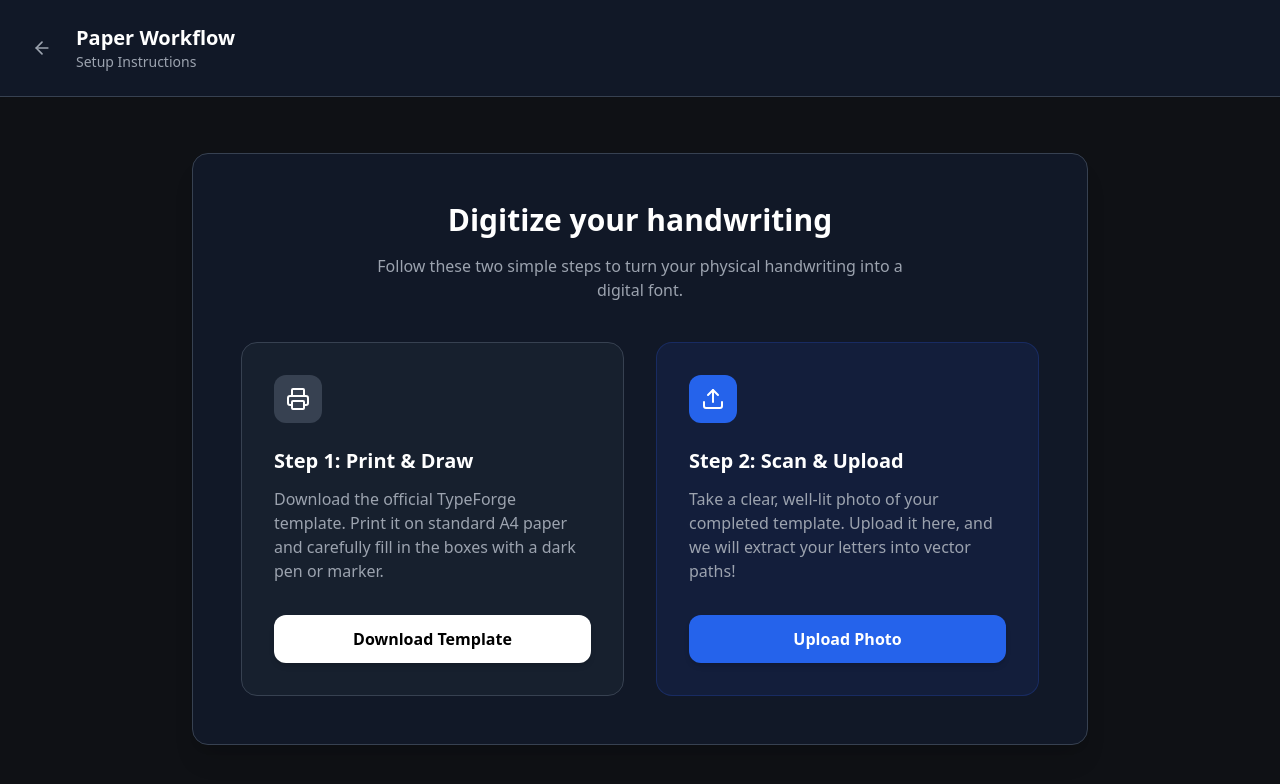
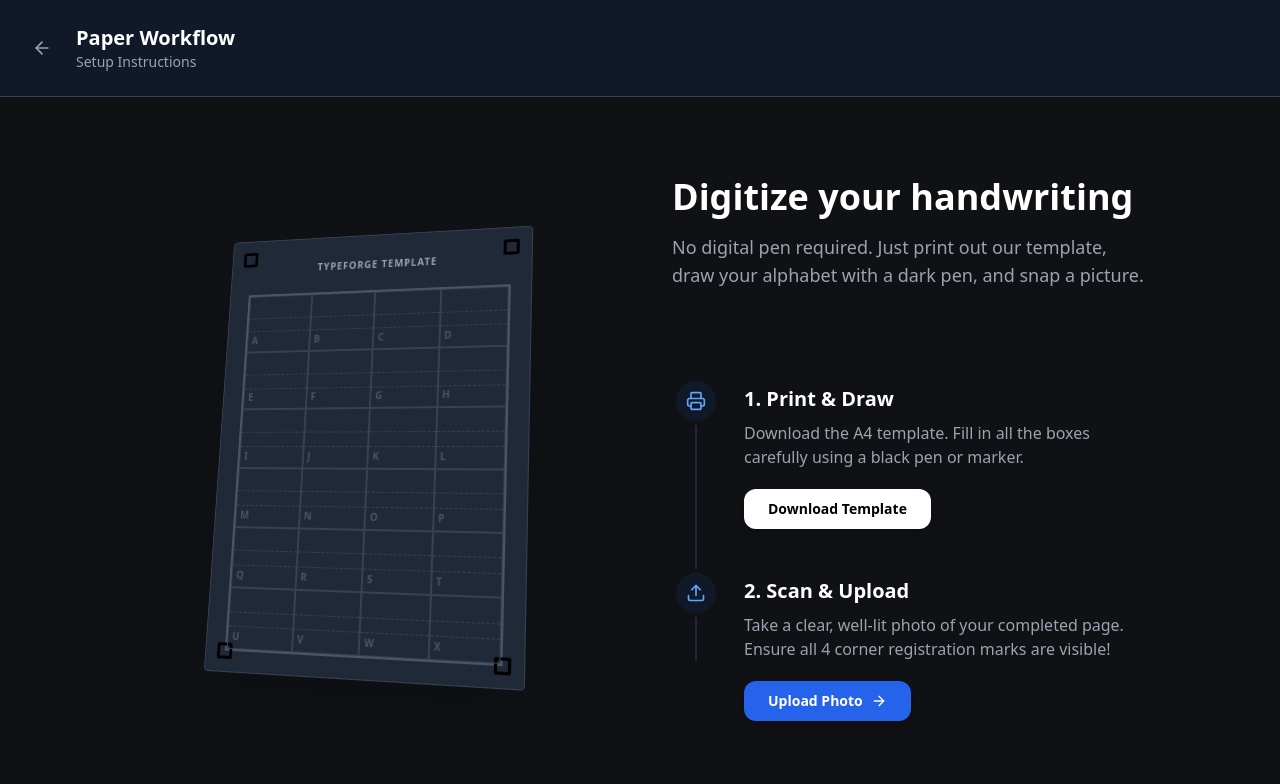
Before and after one commit to 90TUN/TypeForge, a React (Create React App) app: page /paper-setup in a window 1280 px wide. Shown: the top 784 px of the page. Built offline with nearby package versions, Linux system fonts and the light colour scheme.

Commit message:
UI: Add sticky headers, remove Play icon, and fix duplicate extract buttons on mobile

```diff
--- a/src/components/FontTester.jsx
+++ b/src/components/FontTester.jsx
@@ -40,9 +40,9 @@ export default function FontTester({
   }, [fontUrl]);
 
   return (
-    <div className={`flex flex-col h-full w-full ${darkMode ? 'bg-[#0f1115]' : 'bg-gray-100'} animate-fadeIn`}>
+    <div className={`flex flex-col h-full w-full ${darkMode ? 'bg-[#0f1115]' : 'bg-gray-100'} animate-fadeIn overflow-y-auto`}>
       {/* Header */}
-      <header className={`flex items-center p-3 sm:p-4 border-b ${borderColor} ${bgSecondary} shrink-0 shadow-sm z-10`}>
+      <header className={`sticky top-0 flex items-center p-3 sm:p-4 border-b ${borderColor} ${bgSecondary} shrink-0 shadow-sm z-20`}>
         <button
           onClick={() => setAppMode('intro')}
           className={`p-2 rounded-lg hover:${darkMode ? 'bg-gray-700' : 'bg-gray-200'} transition shrink-0 mr-4`}
--- a/src/components/PaperSetup.jsx
+++ b/src/components/PaperSetup.jsx
@@ -14,8 +14,6 @@ export default function PaperSetup({
     try {
       const blob = await generateTemplateImage();
       const file = new File([blob], 'TypeForge-Template.png', { type: 'image/png' });
-
-      // Try native share first for mobile devices
       if (navigator.canShare && navigator.canShare({ files: [file] })) {
         await navigator.share({
           files: [file],
@@ -23,7 +21,6 @@ export default function PaperSetup({
           text: 'Print this template to draw your font!',
         });
       } else {
-        // Fallback for desktop / unsupported browsers
         const blobUrl = URL.createObjectURL(blob);
         const a = document.createElement('a');
         a.href = blobUrl;
@@ -35,13 +32,12 @@ export default function PaperSetup({
       }
     } catch (error) {
       console.error('Download failed:', error);
-      // If share was aborted, it throws an AbortError. Ignore it.
     }
   };
 
   return (
     <div className={`flex flex-col h-full w-full ${darkMode ? 'bg-[#0f1115]' : 'bg-gray-100'} overflow-y-auto animate-fadeIn`}>
-      <header className={`flex items-center justify-between p-3 sm:p-6 border-b ${borderColor} ${bgSecondary} shrink-0 shadow-sm z-10 gap-2`}>
+      <header className={`sticky top-0 flex items-center justify-between p-3 sm:p-6 border-b ${borderColor} ${bgSecondary} shrink-0 shadow-sm z-20 gap-2`}>
         <div className="flex items-center gap-2 sm:gap-4 min-w-0">
           <button
             onClick={() => setAppMode('intro')}
@@ -57,44 +53,86 @@ export default function PaperSetup({
         </div>
       </header>
 
-      <div className="flex-1 flex flex-col items-center justify-center p-6">
-        <div className={`max-w-4xl w-full ${bgSecondary} border ${borderColor} rounded-2xl p-8 sm:p-12 shadow-xl`}>
-          <h2 className={`text-3xl font-bold ${textPrimary} mb-4 text-center`}>Digitize your handwriting</h2>
-          <p className={`${textSecondary} text-center mb-10 max-w-xl mx-auto`}>
-            Follow these two simple steps to turn your physical handwriting into a digital font.
+      <div className="flex-1 flex items-center justify-center p-4 sm:p-8">
+        <div className={`max-w-5xl w-full flex flex-col md:flex-row gap-8 sm:gap-16`}>
+
+          {/* Left Side: Visual Preview */}
+          <div className="flex-1 flex flex-col items-center justify-center hidden md:flex" style={{ perspective: '1000px' }}>
+            <div
+              className={`relative w-[320px] h-[452px] ${darkMode ? 'bg-gray-800' : 'bg-white'} rounded shadow-2xl border ${borderColor} p-5 flex flex-col transition-transform duration-500 hover:rotate-0`}
+              style={{ transform: 'rotateY(-15deg) rotateX(10deg)' }}
+            >
+              {/* Fake Registration Marks */}
+              <div className="absolute top-3 left-3 w-4 h-4 border-[3px] border-black rounded-sm" />
+              <div className="absolute top-3 right-3 w-4 h-4 border-[3px] border-black rounded-sm" />
+              <div className="absolute bottom-3 left-3 w-4 h-4 border-[3px] border-black rounded-sm" />
+              <div className="absolute bottom-3 right-3 w-4 h-4 border-[3px] border-black rounded-sm" />
+
+              <div className={`text-center font-bold text-[10px] mt-1 mb-5 uppercase tracking-widest ${darkMode ? 'text-gray-400' : 'text-gray-500'}`}>TypeForge Template</div>
+
+              {/* Fake Grid */}
+              <div className={`flex-1 border-2 ${darkMode ? 'border-gray-600' : 'border-gray-800'} grid grid-cols-4 grid-rows-6 gap-0`}>
+                {Array.from({length: 24}).map((_, i) => (
+                  <div key={i} className={`border ${darkMode ? 'border-gray-700' : 'border-gray-300'} relative flex items-end p-1`}>
+                    <div className={`absolute bottom-[35%] left-0 w-full border-t border-dashed ${darkMode ? 'border-gray-700' : 'border-gray-200'}`} />
+                    <div className={`absolute bottom-[60%] left-0 w-full border-t border-dashed ${darkMode ? 'border-gray-700' : 'border-gray-200'}`} />
+                    <span className={`text-[10px] font-bold ${darkMode ? 'text-gray-600' : 'text-gray-400'}`}>{String.fromCharCode(65 + i)}</span>
+                  </div>
+                ))}
+              </div>
+            </div>
+          </div>
+
+          {/* Right Side: Instructions */}
+          <div className="flex-1 flex flex-col justify-center">
+            <h2 className={`text-3xl sm:text-4xl font-bold ${textPrimary} mb-4`}>Digitize your handwriting</h2>
+            <p className={`${textSecondary} text-base sm:text-lg mb-12`}>
+              No digital pen required. Just print out our template, draw your alphabet with a dark pen, and snap a picture.
             </p>
 
-          <div className="grid md:grid-cols-2 gap-8">
-            <div className={`p-8 rounded-2xl border ${darkMode ? 'border-gray-700 bg-gray-800/50' : 'border-gray-200 bg-gray-50'}`}>
-              <div className={`w-12 h-12 mb-6 rounded-xl flex items-center justify-center ${darkMode ? 'bg-gray-700 text-white' : 'bg-gray-200 text-black'}`}>
-                <Printer size={24} />
+            <div className="space-y-10 relative">
+              {/* Connecting vertical line */}
+              <div className={`absolute left-[23px] top-[40px] bottom-[60px] w-0.5 ${darkMode ? 'bg-gray-800' : 'bg-gray-200'} hidden sm:block`} />
+
+              {/* Step 1 */}
+              <div className="flex flex-col sm:flex-row gap-4 sm:gap-6 relative z-10">
+                <div className={`w-12 h-12 rounded-full flex items-center justify-center shrink-0 border-4 ${darkMode ? 'bg-gray-900 border-[#0f1115] text-blue-400' : 'bg-gray-100 border-gray-100 text-blue-600'} shadow-sm`}>
+                  <Printer size={20} />
                 </div>
-              <h3 className={`text-xl font-bold ${textPrimary} mb-3`}>Step 1: Print & Draw</h3>
-              <p className={`${textSecondary} mb-8`}>
-                Download the official TypeForge template. Print it on standard A4 paper and carefully fill in the boxes with a dark pen or marker.
+                <div className="pt-0 sm:pt-2">
+                  <h3 className={`text-xl font-bold ${textPrimary} mb-2`}>1. Print & Draw</h3>
+                  <p className={`${textSecondary} mb-5 text-sm sm:text-base`}>
+                    Download the A4 template. Fill in all the boxes carefully using a black pen or marker.
                   </p>
                   <button
                     onClick={handleDownloadTemplate}
-                className={`w-full py-3 ${darkMode ? 'bg-white text-black hover:bg-gray-200' : 'bg-black text-white hover:bg-gray-800'} rounded-xl font-bold transition-colors shadow-md`}
+                    className={`px-6 py-2.5 ${darkMode ? 'bg-white text-black hover:bg-gray-200' : 'bg-black text-white hover:bg-gray-800'} rounded-xl font-bold transition-colors shadow-md text-sm w-full sm:w-auto`}
                   >
                     Download Template
                   </button>
                 </div>
+              </div>
 
-            <div className={`p-8 rounded-2xl border ${darkMode ? 'border-blue-900/50 bg-blue-900/20' : 'border-blue-100 bg-blue-50'}`}>
-              <div className={`w-12 h-12 mb-6 rounded-xl flex items-center justify-center ${darkMode ? 'bg-blue-600 text-white' : 'bg-blue-500 text-white'}`}>
-                <Upload size={24} />
+              {/* Step 2 */}
+              <div className="flex flex-col sm:flex-row gap-4 sm:gap-6 relative z-10">
+                <div className={`w-12 h-12 rounded-full flex items-center justify-center shrink-0 border-4 ${darkMode ? 'bg-gray-900 border-[#0f1115] text-blue-400' : 'bg-gray-100 border-gray-100 text-blue-600'} shadow-sm`}>
+                  <Upload size={20} />
                 </div>
-              <h3 className={`text-xl font-bold ${textPrimary} mb-3`}>Step 2: Scan & Upload</h3>
-              <p className={`${textSecondary} mb-8`}>
-                Take a clear, well-lit photo of your completed template. Upload it here, and we will extract your letters into vector paths!
+                <div className="pt-0 sm:pt-2">
+                  <h3 className={`text-xl font-bold ${textPrimary} mb-2`}>2. Scan & Upload</h3>
+                  <p className={`${textSecondary} mb-5 text-sm sm:text-base`}>
+                    Take a clear, well-lit photo of your completed page. Ensure all 4 corner registration marks are visible!
                   </p>
                   <button
                     onClick={() => setAppMode('scanner')}
-                className={`w-full py-3 ${darkMode ? 'bg-blue-600 hover:bg-blue-500 text-white' : 'bg-blue-500 hover:bg-blue-600 text-white'} rounded-xl font-bold transition-colors shadow-md`}
+                    className={`px-6 py-2.5 ${darkMode ? 'bg-blue-600 hover:bg-blue-500' : 'bg-blue-500 hover:bg-blue-600'} text-white rounded-xl font-bold transition-colors shadow-md text-sm flex items-center justify-center gap-2 w-full sm:w-auto`}
                   >
                     Upload Photo
+                    <ArrowLeft size={16} className="rotate-180" />
                   </button>
+                </div>
+              </div>
+
             </div>
           </div>
         </div>
--- a/src/components/ScannerModal.jsx
+++ b/src/components/ScannerModal.jsx
@@ -1,5 +1,5 @@
 import React, { useState, useEffect, useRef, useCallback } from 'react';
-import { Upload, Play, ArrowLeft } from 'lucide-react';
+import { Upload, ArrowLeft } from 'lucide-react';
 import { processTemplateImage } from '../utils/scanner';
 
 export default function ScannerModal({
@@ -258,7 +258,7 @@ export default function ScannerModal({
         </div>
 
         {imageSrc && (
-          <div className="flex items-center gap-2">
+          <div className="hidden sm:flex items-center gap-2">
             <button
               onClick={() => setImageSrc(null)}
               className={`hidden sm:block px-4 py-2 rounded-xl font-semibold text-sm transition ${darkMode ? 'text-gray-300 hover:bg-gray-800' : 'text-gray-700 hover:bg-gray-200'}`}
@@ -268,10 +268,9 @@ export default function ScannerModal({
             <button
               onClick={handleExtract}
               disabled={isProcessing}
-              className={`flex items-center gap-2 px-4 py-2 rounded-xl font-bold text-sm text-white transition ${isProcessing ? 'bg-gray-500 cursor-wait' : 'bg-green-600 hover:bg-green-500'}`}
+              className={`flex items-center justify-center min-w-[100px] px-4 py-2 rounded-xl font-bold text-sm text-white transition ${isProcessing ? 'bg-gray-500 cursor-wait' : 'bg-green-600 hover:bg-green-500'}`}
             >
-              {isProcessing ? '...' : <Play size={16} />}
-              <span className="hidden sm:inline">{isProcessing ? 'Processing' : 'Extract'}</span>
+              <span>{isProcessing ? 'Processing...' : 'Extract'}</span>
             </button>
           </div>
         )}
```
Lines whose indentation alone changed are shown as unchanged.
